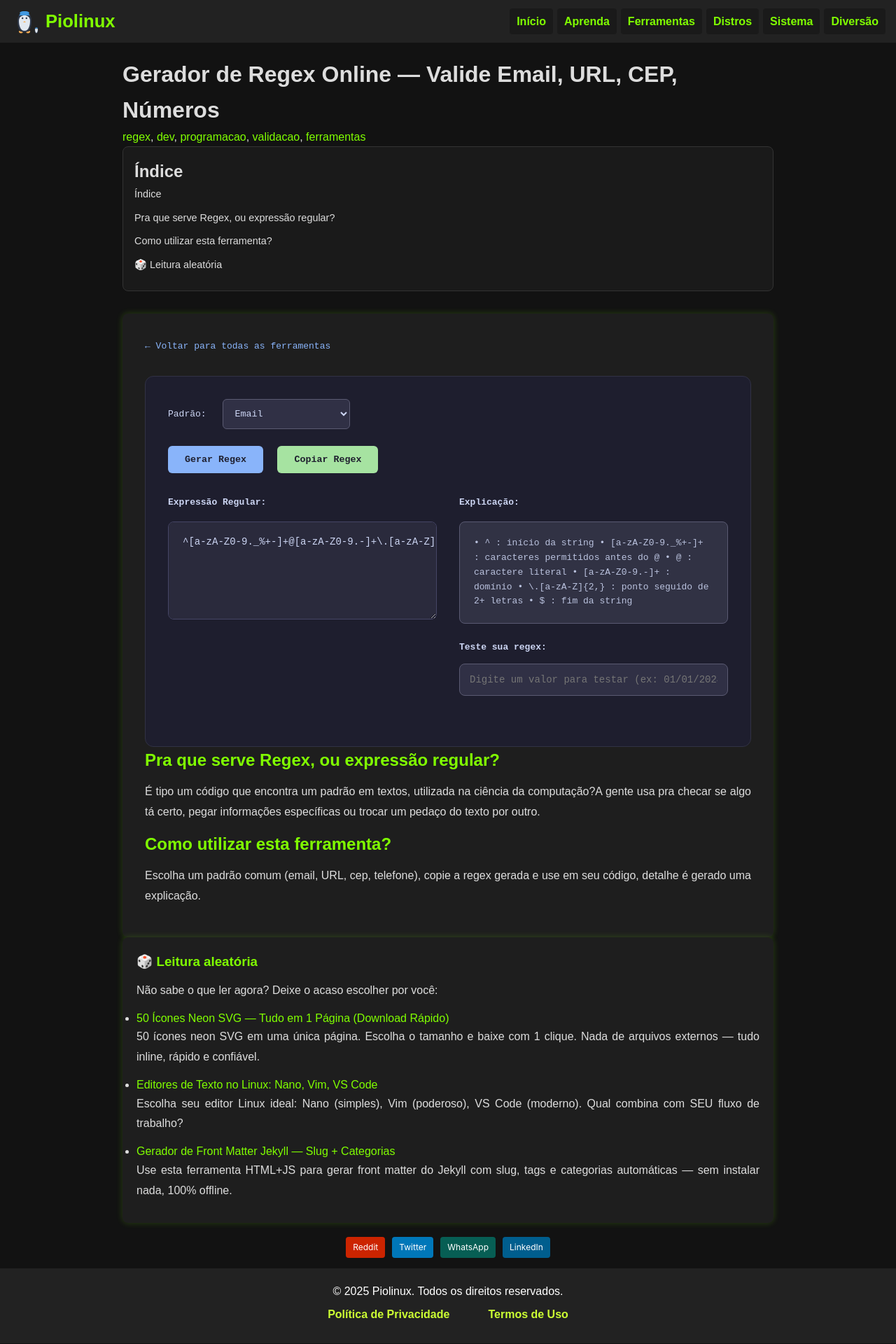
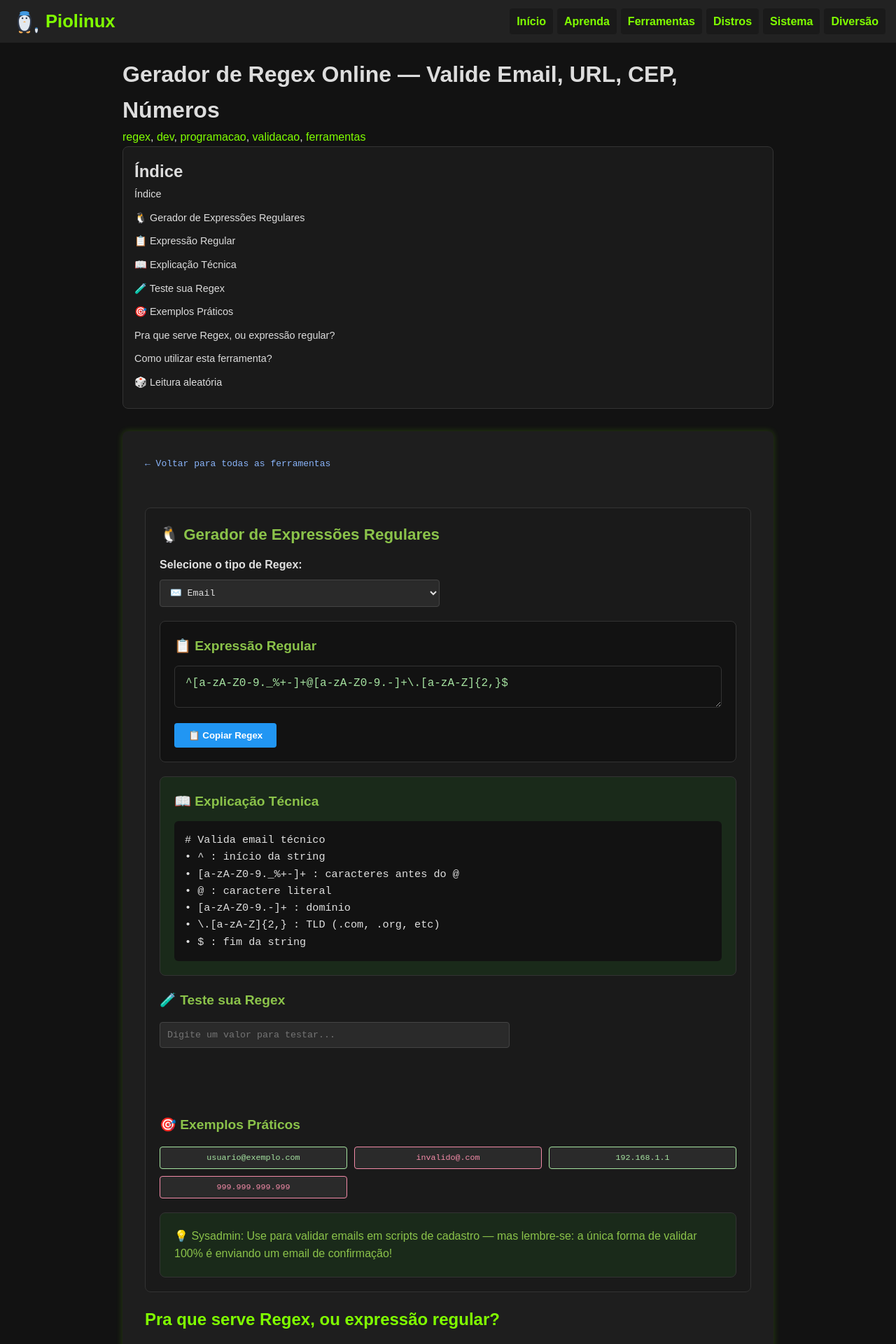
Before and after one commit to Piolinux/piolinux-site, a Jekyll site: the page built from _pages/tools/regex-generator.html, in a window 1280 px wide. Shown: the top 1920 px of the page at 70% size. Built offline with Jekyll 4.4.1, drawn with Linux system fonts in a browser that asks for light colours.

Commit message:
Update regex-generator.html

```diff
--- a/_pages/tools/regex-generator.html
+++ b/_pages/tools/regex-generator.html
@@ -15,43 +15,75 @@ tags: [regex, dev, programacao, validacao, ferramentas]
 <section class="tool-single-page" style="max-width: 1200px; margin: 0 auto; padding: 2rem;">
   <a href="/ferramentas/" class="back-link" style="color: #89b4fa; text-decoration: none; display: inline-block; margin-bottom: 2rem; font-family: monospace;">← Voltar para todas as ferramentas</a>
 
+ <div class="tool-container" style="background: #1a1a1a; padding: 20px; border-radius: 8px; border: 1px solid #333; margin: 20px 0;">
+  <h2 class="tool-title" style="color: #8bc34a; margin-top: 0; font-size: 1.4em;">🐧 Gerador de Expressões Regulares</h2>
 
-
-  <div style="background: #1e1e2e; padding: 2rem; border-radius: 12px; border: 1px solid #313244;">
-    <label style="display: block; margin-bottom: 1rem; color: #cdd6f4; font-family: monospace;">
-      Padrão:
-      <select id="regexPattern" style="padding: 0.75rem; background: #303045; border: 1px solid #5a5a72; color: #cdd6f4; font-family: monospace; border-radius: 6px; margin-left: 1rem;">
-        <option value="email">Email</option>
-        <option value="url">URL</option>
-        <option value="cep">CEP (Brasil)</option>
-        <option value="phone">Telefone (Brasil)</option>
-        <option value="number">Número Inteiro</option>
-        <option value="decimal">Número Decimal</option>
-        <option value="date">Data (DD/MM/AAAA)</option>
+  <div style="margin-bottom: 20px;">
+    <label style="color: #e0e0e0; display: block; margin-bottom: 8px;"><strong>Selecione o tipo de Regex:</strong></label>
+    <select id="regexPattern" style="background: #2a2a2a; color: #e0e0e0; padding: 10px; border: 1px solid #444; border-radius: 4px; width: 100%; max-width: 400px; font-family: monospace;">
+      <option value="email">✉️ Email</option>
+      <option value="url">🌐 URL</option>
+      <option value="cep">📮 CEP Brasileiro</option>
+      <option value="phone">📱 Telefone Brasileiro</option>
+      <option value="ip">📡 IPv4</option>
+      <option value="hostname">💻 Hostname</option>
     </select>
-    </label>
-
-    <div style="margin: 1.5rem 0;">
-      <button class="tool-button" onclick="generateRegex()" style="background: #89b4fa; color: #1e1e2e; padding: 0.75rem 1.5rem; font-family: monospace; font-weight: bold; border: none; border-radius: 6px; cursor: pointer; margin-right: 1rem;">Gerar Regex</button>
-      <button class="tool-button" onclick="copyRegex()" style="background: #a6e3a1; color: #1e1e2e; padding: 0.75rem 1.5rem; font-family: monospace; font-weight: bold; border: none; border-radius: 6px; cursor: pointer;">Copiar Regex</button>
   </div>
 
-    <div style="margin-top: 2rem; display: grid; grid-template-columns: 1fr 1fr; gap: 2rem;">
-      <div>
-        <h4 style="color: #cdd6f4; font-family: monospace; margin-bottom: 1rem;">Expressão Regular:</h4>
-        <textarea id="regexOutput" readonly style="width: 100%; height: 140px; background: #2a2a3c; color: #cdd6f4; padding: 1.25rem; border: 1px solid #454565; border-radius: 8px; font-family: monospace; white-space: pre; font-size: 14px;"></textarea>
+  <div style="background: #121212; padding: 20px; border-radius: 8px; border: 1px solid #333; margin-bottom: 20px;">
+    <h3 style="color: #8bc34a; margin-top: 0; font-size: 1.2em;">📋 Expressão Regular</h3>
+    <textarea
+        id="regexOutput"
+        readonly
+        style="width: 100%; height: 60px; padding: 15px; background: #121212; color: #a6e3a1; border: 1px solid #333; border-radius: 6px; font-family: 'Courier New', monospace; font-size: 1em; resize: vertical; margin-bottom: 15px;">
+^[a-zA-Z0-9._%+-]+@[a-zA-Z0-9.-]+\.[a-zA-Z]{2,}$
+    </textarea>
+    <button onclick="copyRegex()" style="background: #2196F3; color: white; border: none; padding: 10px 20px; border-radius: 4px; cursor: pointer; font-weight: bold;">
+      📋 Copiar Regex
+    </button>
   </div>
-      <div>
-        <h4 style="color: #cdd6f4; font-family: monospace; margin-bottom: 1rem;">Explicação:</h4>
-        <div id="regexExplanation" style="padding: 1.25rem; background: #313244; border: 1px solid #5a5a72; border-radius: 8px; color: #bac2de; font-family: monospace; font-size: 13px; line-height: 1.6; min-height: 140px;"></div>
 
-        <h4 style="margin-top: 1.5rem; color: #cdd6f4; font-family: monospace;">Teste sua regex:</h4>
-        <input type="text" id="regexTest" placeholder="Digite um valor para testar (ex: 01/01/2024)" style="width: 100%; padding: 0.875rem; background: #303045; border: 1px solid #5a5a72; color: #cdd6f4; font-family: monospace; border-radius: 8px; margin-top: 0.75rem; font-size: 14px;">
-        <div id="regexTestResult" style="margin-top: 0.75rem; padding: 0.75rem; border-radius: 6px; font-family: monospace; font-weight: bold; font-size: 14px; text-align: center; min-height: 28px;"></div>
+  <div style="background: #1a2a1a; padding: 20px; border-radius: 8px; border: 1px solid #333; margin-bottom: 20px;">
+    <h3 style="color: #8bc34a; margin-top: 0; font-size: 1.2em;">📖 Explicação Técnica</h3>
+    <pre id="regexExplanation" style="color: #e0e0e0; font-family: 'Courier New', monospace; font-size: 0.95em; line-height: 1.6; background: #121212; padding: 15px; border-radius: 6px; overflow-x: auto;">
+# Valida email técnico
+• ^ : início da string
+• [a-zA-Z0-9._%+-]+ : caracteres antes do @
+• @ : caractere literal
+• [a-zA-Z0-9.-]+ : domínio
+• \.[a-zA-Z]{2,} : TLD (.com, .org, etc)
+• $ : fim da string
+    </pre>
   </div>
+
+  <div style="margin-bottom: 20px;">
+    <h3 style="color: #8bc34a; margin-bottom: 15px; font-size: 1.2em;">🧪 Teste sua Regex</h3>
+    <input
+        type="text"
+        id="regexTest"
+        placeholder="Digite um valor para testar..."
+        style="width: 100%; max-width: 500px; padding: 10px; margin-bottom: 15px; background: #2a2a2a; color: #e0e0e0; border: 1px solid #444; border-radius: 4px; font-family: monospace;">
+
+    <div id="regexTestResult" style="min-height: 60px; display: flex; align-items: center; justify-content: center;">
+        <!-- Resultado aparece aqui -->
     </div>
   </div>
 
+  <div style="margin-bottom: 20px;">
+    <h3 style="color: #8bc34a; margin-bottom: 15px; font-size: 1.2em;">🎯 Exemplos Práticos</h3>
+    <div style="display: grid; grid-template-columns: repeat(auto-fit, minmax(200px, 1fr)); gap: 10px;">
+      <!-- Exemplos serão gerados pelo JS -->
+      <button onclick="testExample('usuario@exemplo.com')" style="background: #2a2a2a; color: #a6e3a1; border: 1px solid #a6e3a1; padding: 8px 12px; border-radius: 4px; cursor: pointer; font-family: monospace; font-size: 0.9em;">usuario@exemplo.com</button>
+      <button onclick="testExample('invalido@.com')" style="background: #2a2a2a; color: #f38ba8; border: 1px solid #f38ba8; padding: 8px 12px; border-radius: 4px; cursor: pointer; font-family: monospace; font-size: 0.9em;">invalido@.com</button>
+      <button onclick="testExample('192.168.1.1')" style="background: #2a2a2a; color: #a6e3a1; border: 1px solid #a6e3a1; padding: 8px 12px; border-radius: 4px; cursor: pointer; font-family: monospace; font-size: 0.9em;">192.168.1.1</button>
+      <button onclick="testExample('999.999.999.999')" style="background: #2a2a2a; color: #f38ba8; border: 1px solid #f38ba8; padding: 8px 12px; border-radius: 4px; cursor: pointer; font-family: monospace; font-size: 0.9em;">999.999.999.999</button>
+    </div>
+  </div>
+
+  <div id="regexTip" style="background: #1a2a1a; color: #8bc34a; padding: 20px; border-radius: 8px; border: 1px solid #333; margin-top: 20px;">
+    💡 Sysadmin: Use para validar emails em scripts de cadastro — mas lembre-se: a única forma de validar 100% é enviando um email de confirmação!
+  </div>
+</div>
 
     <h2>Pra que serve Regex, ou expressão regular?</h2>
     <p>É tipo um código que encontra um padrão em textos, utilizada na ciência da computação?A gente usa pra checar se algo tá certo, pegar informações específicas ou trocar um pedaço do texto por outro.
@@ -64,73 +96,45 @@ tags: [regex, dev, programacao, validacao, ferramentas]
   </div>
 </section>
 
-
 <script>
 {% raw %}
-// ============= OBJETO COM TODAS AS REGEXES (COMO LITERAIS) =============
+// ============= OBJETO COM REGEXES TÉCNICAS REAIS =============
 const regexes = {
   email: {
     regex: /^[a-zA-Z0-9._%+-]+@[a-zA-Z0-9.-]+\.[a-zA-Z]{2,}$/,
-    explanation: `• ^ : início da string
-• [a-zA-Z0-9._%+-]+ : caracteres permitidos antes do @
-• @ : caractere literal
-• [a-zA-Z0-9.-]+ : domínio
-• \\.[a-zA-Z]{2,} : ponto seguido de 2+ letras
-• $ : fim da string`
+    explanation: `# Valida email técnico\n• ^ : início da string\n• [a-zA-Z0-9._%+-]+ : caracteres antes do @\n• @ : caractere literal\n• [a-zA-Z0-9.-]+ : domínio\n• \\.[a-zA-Z]{2,} : TLD (.com, .org, etc)\n• $ : fim da string`,
+    examples: ['usuario@exemplo.com', 'teste+tag@dominio.org', 'invalido@.com', 'sem-arroba.com'],
+    tip: '💡 Sysadmin: Use para validar emails em scripts de cadastro — mas lembre-se: a única forma de validar 100% é enviando um email de confirmação!'
   },
   url: {
     regex: /^(https?:\/\/)?([\da-z\.-]+)\.([a-z\.]{2,6})([\/\w \.-]*)*\/?$/,
-    explanation: `• ^ : início
-• (https?:\/\/)? : http:// ou https:// (opcional)
-• ([\\da-z\\.-]+) : subdomínio ou domínio
-• \\.([a-z\\.]{2,6}) : .com, .org, etc.
-• ([\\/\\w \\.-]*)* : caminho (opcional)
-• \\/?$ : barra final (opcional)
-• $ : fim`
+    explanation: `# Valida URL técnica\n• ^ : início\n• (https?:\/\/)? : http:// ou https:// (opcional)\n• ([\\da-z\\.-]+) : subdomínio ou domínio\n• \\.([a-z\\.]{2,6}) : .com, .org, .io\n• ([\\/\\w \\.-]*)* : caminho (opcional)\n• \\/?$ : barra final (opcional)\n• $ : fim`,
+    examples: ['https://piolinux.com', 'http://localhost:3000', 'github.com', 'invalido sem protocolo'],
+    tip: '💡 Dev: Útil para validar URLs em formulários — mas sempre valide no backend também!'
   },
   cep: {
     regex: /^\d{5}-?\d{3}$/,
-    explanation: `• ^ : início
-• \\d{5} : 5 dígitos
-• -? : hífen opcional
-• \\d{3} : 3 dígitos
-• $ : fim`
+    explanation: `# Valida CEP brasileiro\n• ^ : início\n• \\d{5} : 5 dígitos (primeira parte)\n• -? : hífen opcional\n• \\d{3} : 3 dígitos (segunda parte)\n• $ : fim`,
+    examples: ['01001-000', '22041001', '12345-678', '1234-5678'],
+    tip: '💡 Frontend: Use para mascarar campos de CEP em tempo real — melhora UX e reduz erros!'
   },
   phone: {
     regex: /^\(?[0-9]{2}\)?[-.\s]?[0-9]{4,5}[-.\s]?[0-9]{4}$/,
-    explanation: `• ^ : início
-• \\(?[0-9]{2}\\)? : DDD com parênteses opcionais
-• [-.\\s]? : separador opcional (hífen, ponto ou espaço)
-• [0-9]{4,5} : 4 ou 5 dígitos
-• [-.\\s]? : separador opcional
-• [0-9]{4} : 4 dígitos
-• $ : fim`
+    explanation: `# Valida telefone brasileiro\n• ^ : início\n• \\(?[0-9]{2}\\)? : DDD com parênteses opcionais\n• [-.\\s]? : separador opcional\n• [0-9]{4,5} : 4 ou 5 dígitos (fixo/celular)\n• [-.\\s]? : separador opcional\n• [0-9]{4} : 4 dígitos\n• $ : fim`,
+    examples: ['(11) 99999-9999', '21987654321', '31 3333-3333', '11-9999-9999'],
+    tip: '💡 UX: Normalize para formato padrão (XX) XXXXX-XXXX antes de salvar no banco!'
   },
-  number: {
-    regex: /^-?\d+$/,
-    explanation: `• ^ : início
-• -? : sinal negativo opcional
-• \\d+ : um ou mais dígitos
-• $ : fim`
+  ip: {
+    regex: /^(25[0-5]|2[0-4][0-9]|[01]?[0-9][0-9]?)\.(25[0-5]|2[0-4][0-9]|[01]?[0-9][0-9]?)\.(25[0-5]|2[0-4][0-9]|[01]?[0-9][0-9]?)\.(25[0-5]|2[0-4][0-9]|[01]?[0-9][0-9]?)$/,
+    explanation: `# Valida IPv4\n• ^ : início\n• (25[0-5]|2[0-4][0-9]|[01]?[0-9][0-9]?) : 0-255\n• \\. : ponto literal (3x)\n• $ : fim`,
+    examples: ['192.168.1.1', '8.8.8.8', '255.255.255.255', '999.999.999.999'],
+    tip: '💡 Sysadmin: Essencial para scripts de rede, firewalls e configurações de servidor!'
   },
-  decimal: {
-    regex: /^-?\d+(,\d+)?(\.\d+)?$/,
-    explanation: `• ^ : início
-• -? : sinal negativo opcional
-• \\d+ : parte inteira
-• (,\\d+)? : vírgula decimal + dígitos (opcional - BR)
-• (\\.\\d+)? : ponto decimal + dígitos (opcional - US)
-• $ : fim`
-  },
-  date: {
-    regex: /^(0[1-9]|[12][0-9]|3[01])\/(0[1-9]|1[0-2])\/\d{4}$/,
-    explanation: `• ^ : início
-• (0[1-9]|[12][0-9]|3[01]) : dia 01-31
-• \\/ : barra literal
-• (0[1-9]|1[0-2]) : mês 01-12
-• \\/ : barra literal
-• \\d{4} : ano de 4 dígitos
-• $ : fim`
+  hostname: {
+    regex: /^([a-zA-Z0-9]([a-zA-Z0-9\-]{0,61}[a-zA-Z0-9])?\.)*[a-zA-Z0-9]([a-zA-Z0-9\-]{0,61}[a-zA-Z0-9])?$/,
+    explanation: `# Valida hostname\n• ^ : início\n• ([a-zA-Z0-9]([a-zA-Z0-9\\-]{0,61}[a-zA-Z0-9])?\\.) : subdomínios\n• [a-zA-Z0-9]([a-zA-Z0-9\\-]{0,61}[a-zA-Z0-9])? : domínio raiz\n• $ : fim`,
+    examples: ['localhost', 'piolinux.com', 'sub.dominio.com.br', 'nome_invalido_'],
+    tip: '💡 DevOps: Use em inventários de servidores, arquivos de hosts e configurações de DNS!'
   }
 };
 
@@ -165,46 +171,37 @@ function testRegex() {
     const resultDiv = document.getElementById('regexTestResult');
 
     if (testValue === '') {
-    resultDiv.textContent = '';
-    resultDiv.className = '';
+        resultDiv.innerHTML = '';
         return;
     }
 
     if (regex.test(testValue)) {
-    resultDiv.textContent = '✅ CORRESPONDE!';
-    resultDiv.className = 'match';
+        resultDiv.innerHTML = `<span style="color: #1e1e2e; font-weight: bold;">✅ CORRESPONDE!</span>`;
         resultDiv.style.background = '#a6e3a1';
-    resultDiv.style.color = '#1e1e2e';
     } else {
-    resultDiv.textContent = '❌ NÃO CORRESPONDE!';
-    resultDiv.className = 'nomatch';
+        resultDiv.innerHTML = `<span style="color: #1e1e2e; font-weight: bold;">❌ NÃO CORRESPONDE!</span>`;
         resultDiv.style.background = '#f38ba8';
-    resultDiv.style.color = '#1e1e2e';
     }
+    resultDiv.style.padding = '15px';
+    resultDiv.style.borderRadius = '8px';
+    resultDiv.style.textAlign = 'center';
+    resultDiv.style.fontFamily = 'monospace';
+    resultDiv.style.marginTop = '15px';
+}
+
+function testExample(example) {
+    document.getElementById('regexTest').value = example;
+    testRegex();
 }
 
 // ============= INICIALIZAÇÃO =============
 document.addEventListener('DOMContentLoaded', function() {
-  // Vincula eventos
     document.getElementById('regexPattern').addEventListener('change', generateRegex);
     document.getElementById('regexTest').addEventListener('input', testRegex);
-
-  // Gera a primeira regex (email por padrão)
     generateRegex();
 });
 {% endraw %}
 </script>
-
-<style>
-.match, .nomatch {
-  padding: 0.75rem;
-  border-radius: 6px;
-  font-family: monospace;
-  font-weight: bold;
-  text-align: center;
-  transition: all 0.3s ease;
-}
-</style>
 
 
 
```
Also changed, not shown: other parts of _pages/tools/regex-generator.html (+6 -4 lines). Lines whose indentation alone changed are shown as unchanged.
